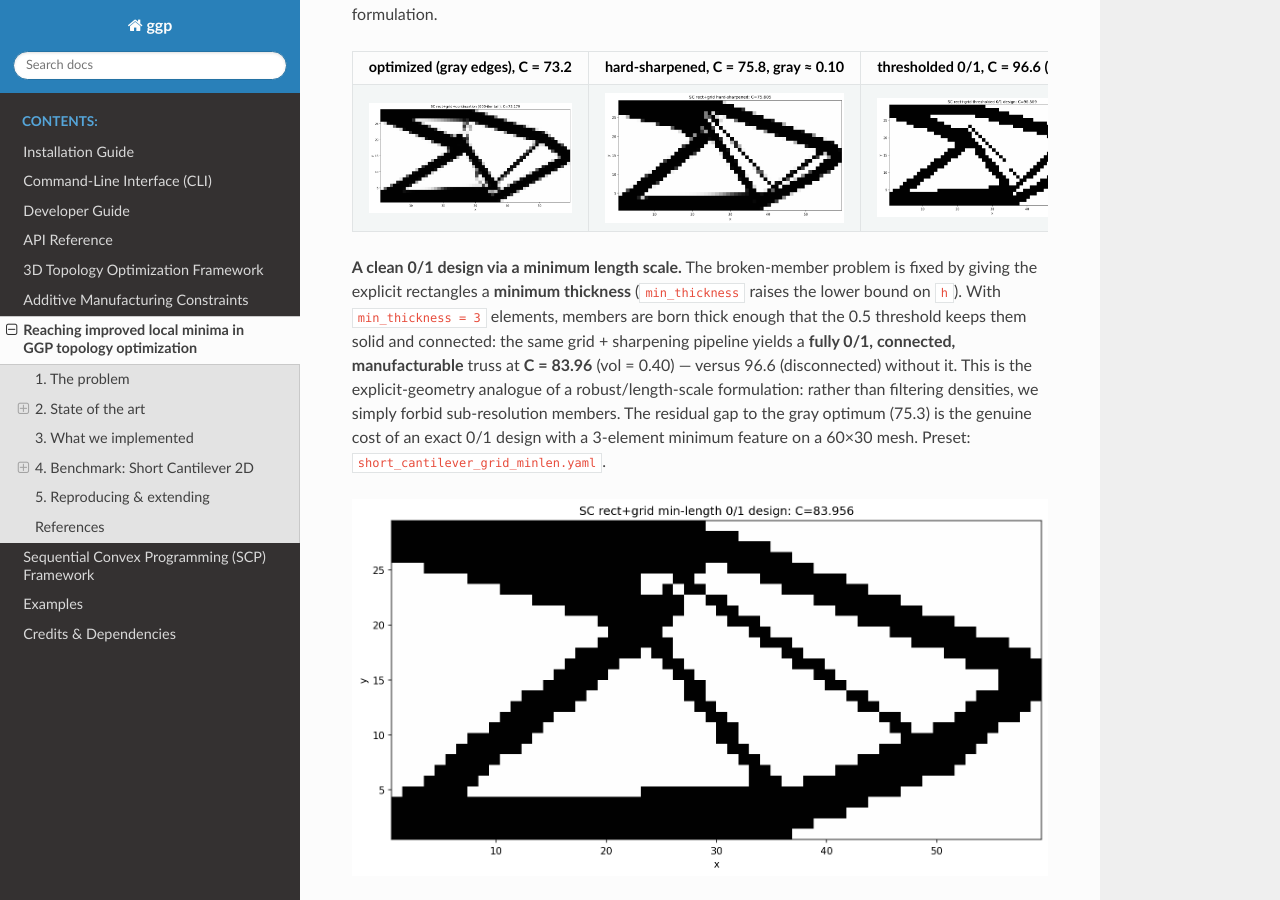
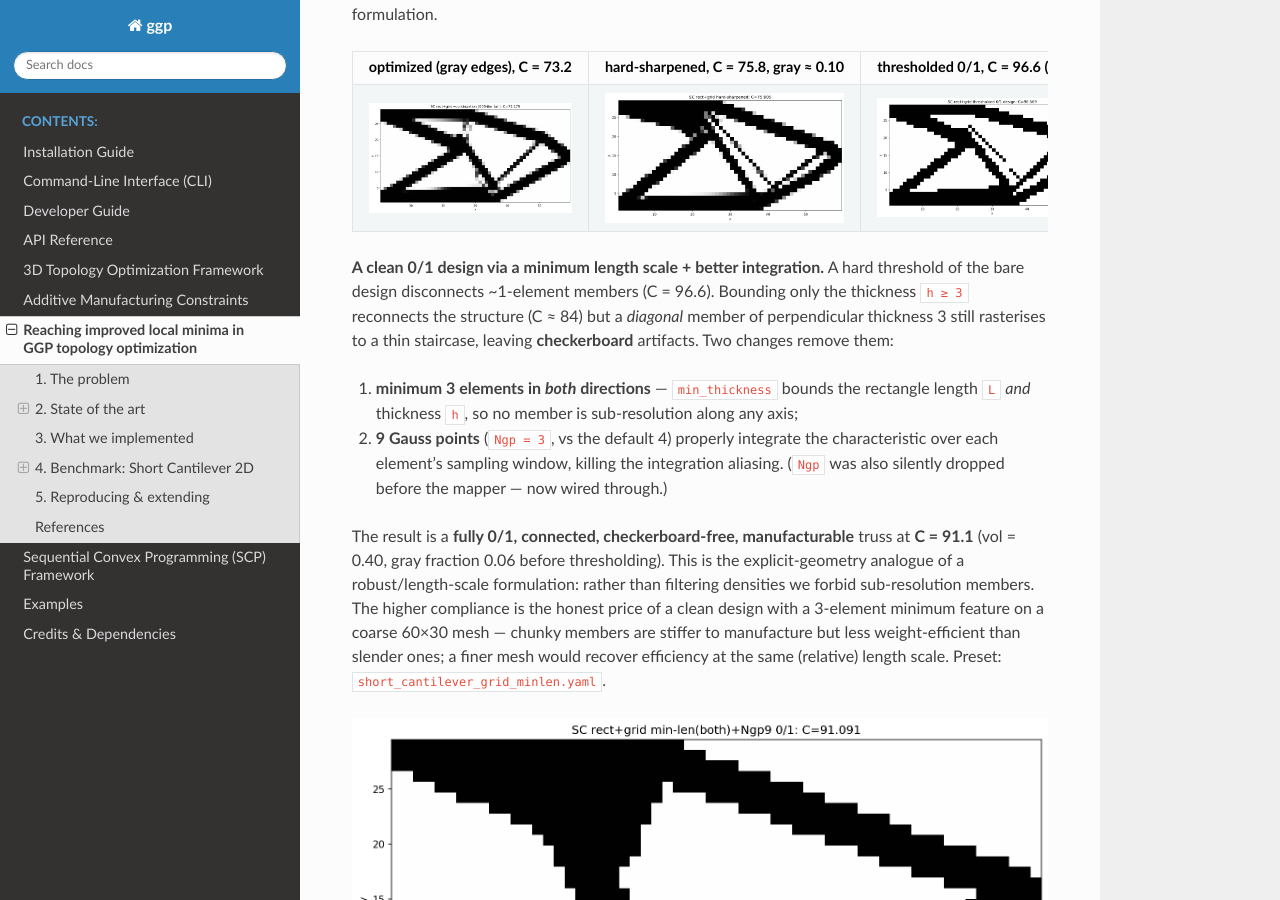
Before and after one commit to SimoneConiglio/generalized_geometry_projection, a Sphinx documentation site: the page built from docs/local_minima_review.md, in a window 1280 px wide and 900 px high, scrolled down 8719 px. Built offline with Sphinx 7.4.7 and the Read the Docs theme 3.1.0, drawn with Linux system fonts in a browser that asks for light colours.

Commit message:
Checkerboard-free 0/1 design: min-3-both-directions + 9 Gauss points
min_thickness on h alone reconnects members (C~84) but a diagonal of perpendicular
thickness 3 still rasterises to a thin staircase -> checkerboard. Bounding L and h
(minimum 3 elements in both directions) plus Ngp=3 (9 Gauss points, proper
sampling-window integration) removes the checkerboard entirely: a fully 0/1,
connected, manufacturable truss at C=91.1 (vol=0.40, pre-threshold gray 0.06).
Update section 4.4 and the figure.

Co-Authored-By: Claude Opus 4.8 <noreply@anthropic.com>
Claude-Session: https://claude.ai/code/session_0139M2jyPc6cJGW33xV6te9t

```diff
--- a/docs/local_minima_review.md
+++ b/docs/local_minima_review.md
@@ -346,17 +346,28 @@ robust ("eta-erode/dilate") formulation.
 |---|---|---|
 | ![grayer](_static/sc2d_rect_grid_continuation.png) | ![sharpened](_static/sc2d_rect_grid_sharp.png) | ![binary](_static/sc2d_rect_grid_binary.png) |
 
-**A clean 0/1 design via a minimum length scale.** The broken-member problem is fixed by
-giving the explicit rectangles a **minimum thickness** (`min_thickness` raises the lower
-bound on `h`). With `min_thickness = 3` elements, members are born thick enough that the
-0.5 threshold keeps them solid and connected: the same grid + sharpening pipeline yields a
-**fully 0/1, connected, manufacturable** truss at **C = 83.96** (vol = 0.40) — versus 96.6
-(disconnected) without it. This is the explicit-geometry analogue of a robust/length-scale
-formulation: rather than filtering densities, we simply forbid sub-resolution members. The
-residual gap to the gray optimum (75.3) is the genuine cost of an exact 0/1 design with a
-3-element minimum feature on a 60×30 mesh. Preset: `short_cantilever_grid_minlen.yaml`.
+**A clean 0/1 design via a minimum length scale + better integration.** A hard threshold
+of the bare design disconnects ~1-element members (C = 96.6). Bounding only the thickness
+`h ≥ 3` reconnects the structure (C ≈ 84) but a *diagonal* member of perpendicular
+thickness 3 still rasterises to a thin staircase, leaving **checkerboard** artifacts. Two
+changes remove them:
 
-![min-length 0/1 design](_static/sc2d_rect_grid_minlen_binary.png)
+1. **minimum 3 elements in *both* directions** — `min_thickness` bounds the rectangle
+   length `L` *and* thickness `h`, so no member is sub-resolution along any axis;
+2. **9 Gauss points** (`Ngp = 3`, vs the default 4) properly integrate the characteristic
+   over each element's sampling window, killing the integration aliasing. (`Ngp` was also
+   silently dropped before the mapper — now wired through.)
+
+The result is a **fully 0/1, connected, checkerboard-free, manufacturable** truss at
+**C = 91.1** (vol = 0.40, gray fraction 0.06 before thresholding). This is the
+explicit-geometry analogue of a robust/length-scale formulation: rather than filtering
+densities we forbid sub-resolution members. The higher compliance is the honest price of a
+clean design with a 3-element minimum feature on a coarse 60×30 mesh — chunky members are
+stiffer to manufacture but less weight-efficient than slender ones; a finer mesh would
+recover efficiency at the same (relative) length scale. Preset:
+`short_cantilever_grid_minlen.yaml`.
+
+![min-length + 9-Gauss-point 0/1 design](_static/sc2d_rect_grid_minlen_binary.png)
 
 | rect grid-fill, single start (C = 92.30) | rect grid-fill + continuation (C = 73.18) |
 |---|---|
```
Also changed, not shown: docs/_static/sc2d_rect_grid_minlen_binary.png.
